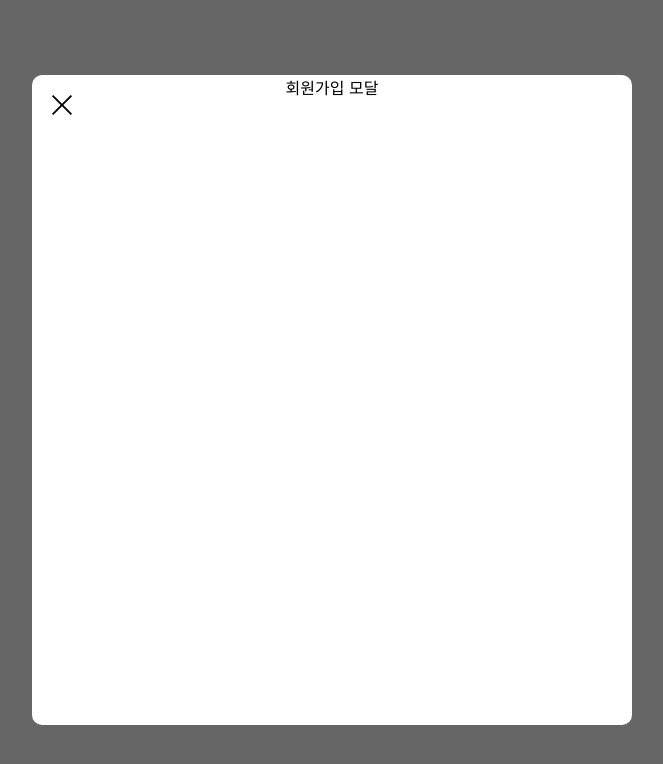
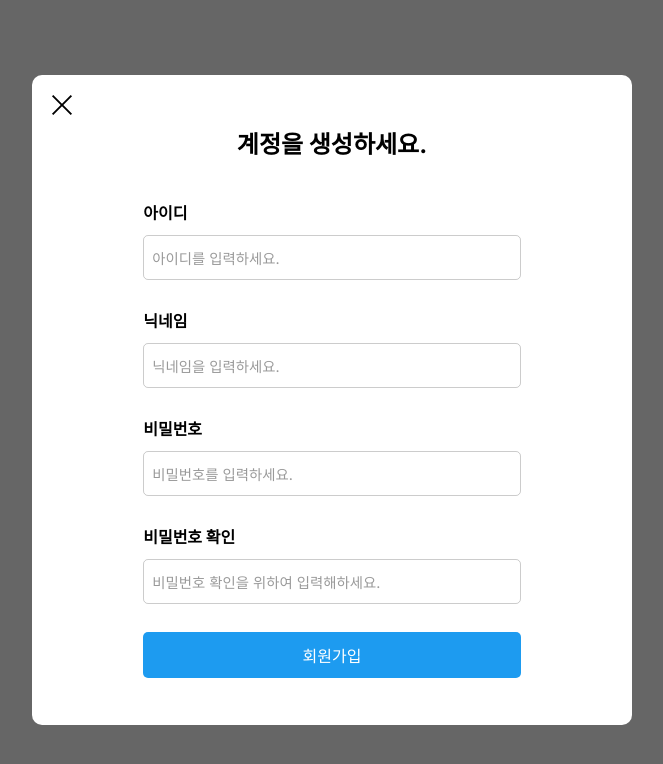
Before and after one commit to peacemaker474/1405_twiiter, a Next.js app: page /i/flow/signup in a window 1280 px wide. Shown: the top 764 px of the page, without its empty margins (308-971 px from the left). Built offline with nearby package versions, Linux system fonts and the light colour scheme.

Commit message:
feat: 회원가입 레이아웃 및 일부 로직 추가

```diff
--- a/package.json
+++ b/package.json
@@ -12,6 +12,8 @@
     "test:ui": "playwright test --ui"
   },
   "dependencies": {
+    "@types/lodash": "^4.14.202",
+    "lodash": "^4.17.21",
     "next": "14.1.0",
     "react": "^18",
     "react-dom": "^18"
--- /dev/null
+++ b/src/app/(public)/_component/SignupModal.tsx
@@ -0,0 +1,142 @@
+'use client';
+
+import { useCallback, useEffect, useState } from 'react';
+
+import _ from 'lodash';
+
+import Modal from '@/components/common/Modal';
+import styles from '@/styles/main/sign.module.scss';
+import { SignupRequestDto } from '@/types/user';
+
+type SignupFormData = Omit<SignupRequestDto, 'profileImage'> & {
+  password2: string;
+};
+
+export default function SignupModal() {
+  const [userInput, setUserInput] = useState<SignupFormData>({
+    userId: '',
+    nickName: '',
+    password: '',
+    password2: '',
+  });
+  const [error, setError] = useState<SignupFormData>({
+    userId: '',
+    nickName: '',
+    password: '',
+    password2: '',
+  });
+
+  const handleChangeUserInput = useCallback(
+    _.debounce((event: React.ChangeEvent<HTMLInputElement>) => {
+      const { name, value } = event.target as HTMLInputElement;
+
+      setUserInput((prev) => ({
+        ...prev,
+        [name]: value,
+      }));
+
+      if (value) {
+        setError((prev) => ({
+          ...prev,
+          [name]: '',
+        }));
+      }
+    }, 300),
+    [],
+  );
+
+  const handleSignupSubmit = (event: React.FormEvent) => {
+    event.preventDefault();
+
+    const { userId, nickName, password, password2 } = userInput;
+
+    if (userId === '' || nickName === '' || password === '') {
+      return setError((prev) => ({
+        ...prev,
+        userId: userId === '' ? '아이디를 입력해주세요.' : '',
+        nickName: nickName === '' ? '닉네임을 입력해주세요.' : '',
+        password: password === '' ? '비밀번호를 입력해주세요.' : '',
+      }));
+    }
+
+    if (password !== password2) {
+      return setError((prev) => ({
+        ...prev,
+        password2: '입력한 비밀번호가 일치하지 않습니다.',
+      }));
+    }
+  };
+
+  useEffect(() => {
+    return () => {
+      handleChangeUserInput.cancel();
+    };
+  }, []);
+
+  return (
+    <Modal className={styles.container}>
+      <h2 className={styles.title}> 계정을 생성하세요. </h2>
+      <form className={styles.form} onSubmit={handleSignupSubmit}>
+        <div className={styles['input-wrapper']}>
+          <label className={styles.label} htmlFor="register_userId">
+            아이디
+          </label>
+          <input
+            type="text"
+            name="userId"
+            onChange={handleChangeUserInput}
+            id="register_userId"
+            className={styles.input}
+            placeholder="아이디를 입력하세요."
+          />
+          {error.userId && <span className={styles['error-text']}> {error.userId} </span>}
+        </div>
+        <div className={styles['input-wrapper']}>
+          <label className={styles.label} htmlFor="register_nickName">
+            닉네임
+          </label>
+          <input
+            type="text"
+            name="nickName"
+            onChange={handleChangeUserInput}
+            id="register_nickName"
+            className={styles.input}
+            placeholder="닉네임을 입력하세요."
+          />
+          {error.nickName && <span className={styles['error-text']}> {error.nickName} </span>}
+        </div>
+        <div className={styles['input-wrapper']}>
+          <label className={styles.label} htmlFor="register_password">
+            비밀번호
+          </label>
+          <input
+            type="password"
+            name="password"
+            onChange={handleChangeUserInput}
+            id="register_password"
+            className={styles.input}
+            placeholder="비밀번호를 입력하세요."
+          />
+          {error.password && <span className={styles['error-text']}> {error.password} </span>}
+        </div>
+        <div className={styles['input-wrapper']}>
+          <label className={styles.label} htmlFor="register_password2">
+            비밀번호 확인
+          </label>
+          <input
+            type="password"
+            name="password2"
+            onChange={handleChangeUserInput}
+            id="register_password2"
+            className={styles.input}
+            placeholder="비밀번호 확인을 위하여 입력해하세요."
+          />
+          {error.password2 && <span className={styles['error-text']}> {error.password2} </span>}
+        </div>
+        <button type="submit" className={styles['sign-button']}>
+          회원가입
+        </button>
+      </form>
+    </Modal>
+  );
+}
--- a/src/app/(public)/i/flow/signup/page.tsx
+++ b/src/app/(public)/i/flow/signup/page.tsx
@@ -1,12 +1,5 @@
-'use client';
+import SignupModal from '@/app/(public)/_component/SignupModal';
 
-import Modal from '@/components/common/Modal';
-import styles from '@/styles/main/sign.module.scss';
-
-export default function SignupPage() {
-  return (
-    <Modal className={styles.container}>
-      <div> 회원가입 모달 </div>
-    </Modal>
-  );
+export default function Page() {
+  return <SignupModal />;
 }
--- a/src/styles/main/sign.module.scss
+++ b/src/styles/main/sign.module.scss
@@ -10,27 +10,27 @@
 }
 
 .title {
-  font-size: 2rem;
+  font-size: 1.5rem;
   font-weight: bold;
 
   text-align: center;
 
-  margin-top: 70px;
+  margin-top: 50px;
 }
 
-.login-form {
+.form {
   width: 100%;
 
   display: flex;
   flex-direction: column;
   align-items: center;
-  gap: 1.3rem;
+  gap: 0.5rem;
 
   padding: 0 2rem;
   box-sizing: border-box;
 }
 
-.input-wrraper {
+.input-wrapper {
   width: 80%;
   height: 100px;
 
@@ -69,7 +69,7 @@
   color: red;
 }
 
-.login-button {
+.sign-button {
   all: unset;
 
   width: 80%;
--- a/src/types/user.ts
+++ b/src/types/user.ts
@@ -2,8 +2,14 @@ import type { BaseEntity } from './common';
 
 export interface UserEntity extends BaseEntity {
   userId: string;
+  nickName: string;
+  profileImage?: string;
 }
 
 export type LoginRequestDto = Pick<UserEntity, 'userId'> & {
   password: string;
 };
+
+export type SignupRequestDto = Omit<UserEntity, 'id'> & {
+  password: string;
+};
```
Also changed, not shown: src/app/(public)/@modal/(.)i/flow/signup/page.tsx (+3 -10 lines), src/app/(public)/_component/LoginModal.tsx (+4 -4 lines), 1 other file (tests, documents, lock files or other folders).
